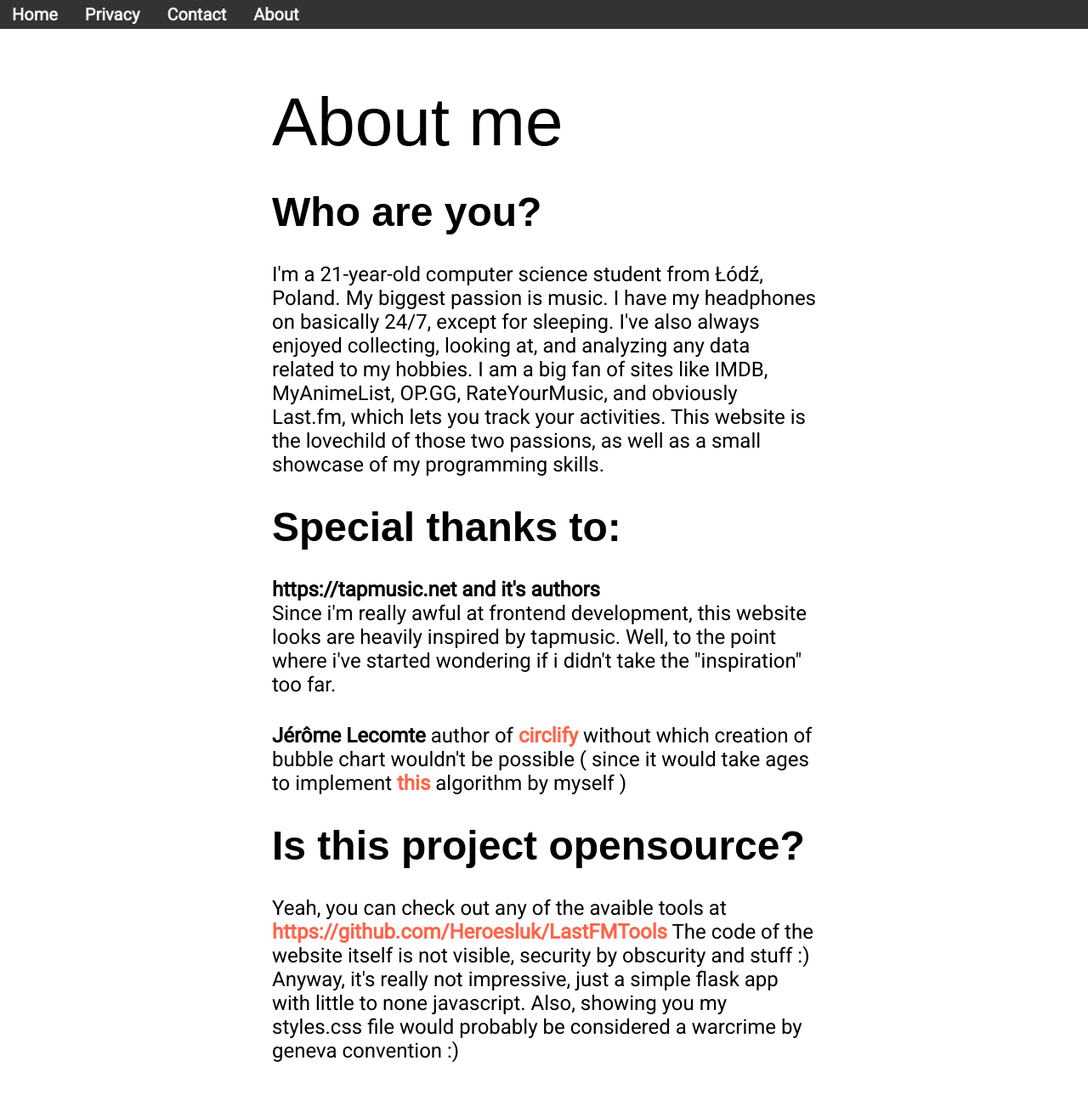
After one commit to Heroesluk/azure2, a Flask app: page /about in a window 1280 px wide. The commit adds this page. Shown: the whole page at 85% size. Run offline with Flask 2, Linux system fonts and the light colour scheme.

Commit message:
production?

```diff
--- a/app.py
+++ b/app.py
@@ -103,3 +103,18 @@ def display_mosaic():
     return render_template("display_mosaic.html", file_name=file_name)
 
 # dynamically showing user the maximum size of mosaic gif
+@app.route("/about", methods=["GET"])
+def about():
+
+    return render_template("about me.html")
+
+
+@app.route("/contact", methods=["GET"])
+def contact():
+
+    return render_template("contact_me.html")
+
+
+@app.route("/privacy", methods=["GET"])
+def privacy():
+    return render_template("privacy_note.html")
--- a/static/css/main.css
+++ b/static/css/main.css
@@ -197,7 +197,6 @@ label {
 }
 
 .info {
-    font-style: italic;
     font-size: 1.5rem;
 }
 
@@ -225,6 +224,15 @@ label {
 
 }
 
+a{
+    text-decoration: none;
+    color: tomato;
+    font-weight: bold;
+}
+a:visited{
+    color: tomato;
+}
+
 #wrapper a{
     text-decoration: none;
 }
--- /dev/null
+++ b/templates/about me.html
@@ -0,0 +1,31 @@
+{% extends "base.html" %}
+{% block content %}
+    <h1>About me</h1>
+    <h3>Who are you?</h3>
+    <div class="info">I'm a 21-year-old computer science student from Łódź, Poland. My biggest passion is music.
+        I have my headphones on basically 24/7, except for sleeping. I've also always enjoyed collecting, looking at, and
+        analyzing any data related to my hobbies. I am a big fan of sites like IMDB, MyAnimeList, OP.GG, RateYourMusic,
+        and obviously Last.fm, which lets you track your activities. This website is the lovechild of those two
+        passions, as well as a small showcase of my programming skills.
+    </div>
+
+    <h3>Special thanks to:</h3>
+    <div class="info"><b>https://tapmusic.net and it's authors</b> <br> Since i'm really awful at frontend development,
+        this
+        website looks are heavily inspired by tapmusic. Well, to the point where i've started wondering if i didn't take
+        the "inspiration" too far.
+    </div>
+    <div class="info"><b>Jérôme Lecomte</b> author of <a href="https://github.com/elmotec/circlify">circlify</a>
+        without which creation of bubble chart wouldn't be possible ( since it would take ages to implement <a
+                href="https://home.mis.u-picardie.fr/~cli/Publis/circle.pdf"><b>this</b></a>
+        algorithm by myself )
+    </div>
+
+    <h3>Is this project opensource?</h3>
+    <div class="info">
+        Yeah, you can check out any of the avaible tools at <a href="https://github.com/Heroesluk/LastFMTools">https://github.com/Heroesluk/LastFMTools</a>
+        The code of the website itself is not visible, security by obscurity and stuff :)
+        Anyway, it's really not impressive, just a simple flask app with little to none javascript.
+        Also, showing you my styles.css file would probably be considered a warcrime by geneva convention :)
+    </div>
+{% endblock %}
--- a/templates/base.html
+++ b/templates/base.html
@@ -15,9 +15,9 @@
 <body>
 <div class="topnav">
     <a href="{{ url_for('home') }}">Home</a>
-    <a href="{{ url_for('home') }}">Privacy</a>
-    <a href="{{ url_for('home') }}">Contact</a>
-    <a href="{{ url_for('home') }}">About</a>
+    <a href="{{ url_for('privacy') }}">Privacy</a>
+    <a href="{{ url_for('contact') }}">Contact</a>
+    <a href="{{ url_for('about') }}">About</a>
 
 </div>
 <div class="content">
```
Also changed, not shown: templates/contact_me.html (added, +28 -0 lines), templates/privacy_note.html (added, +23 -0 lines).
